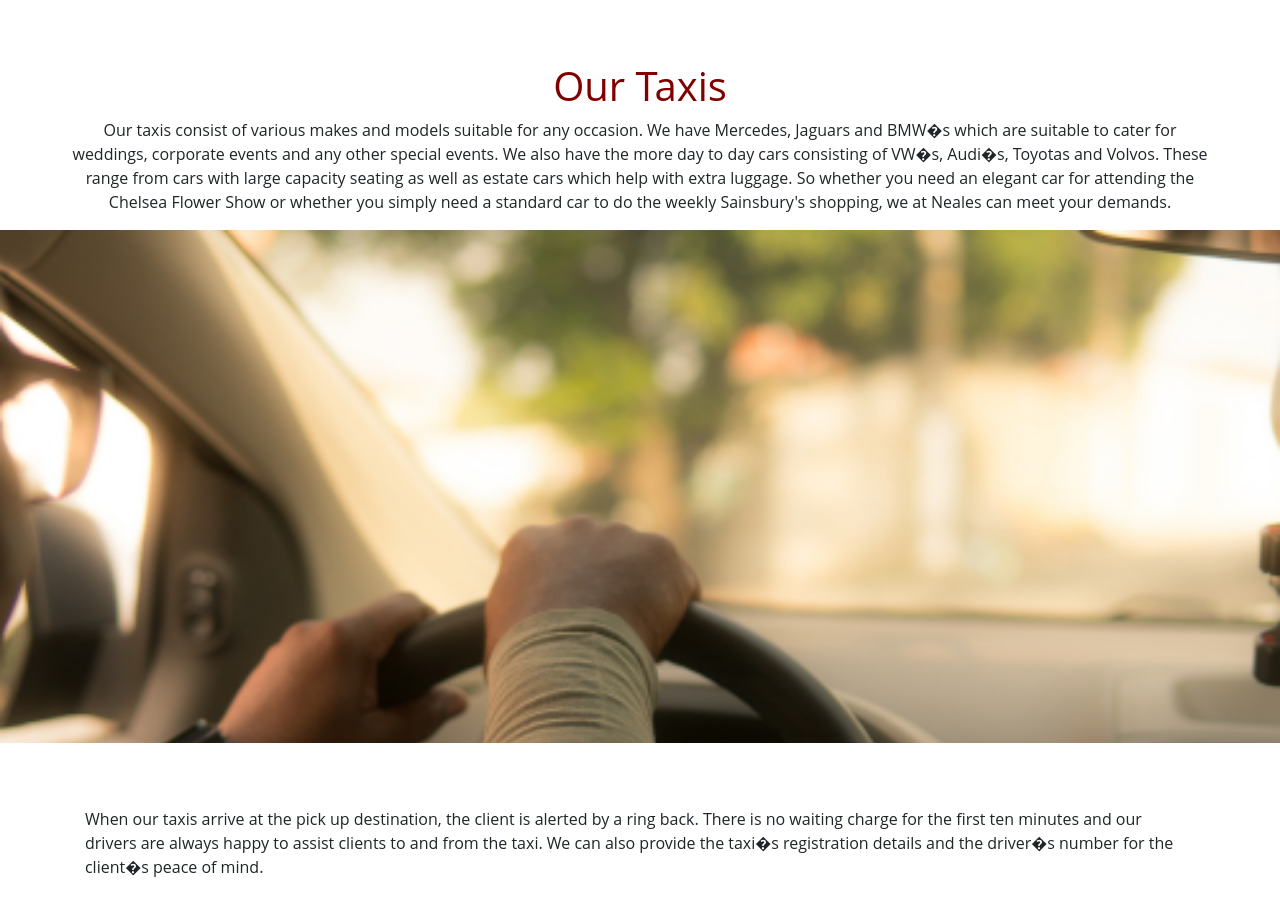
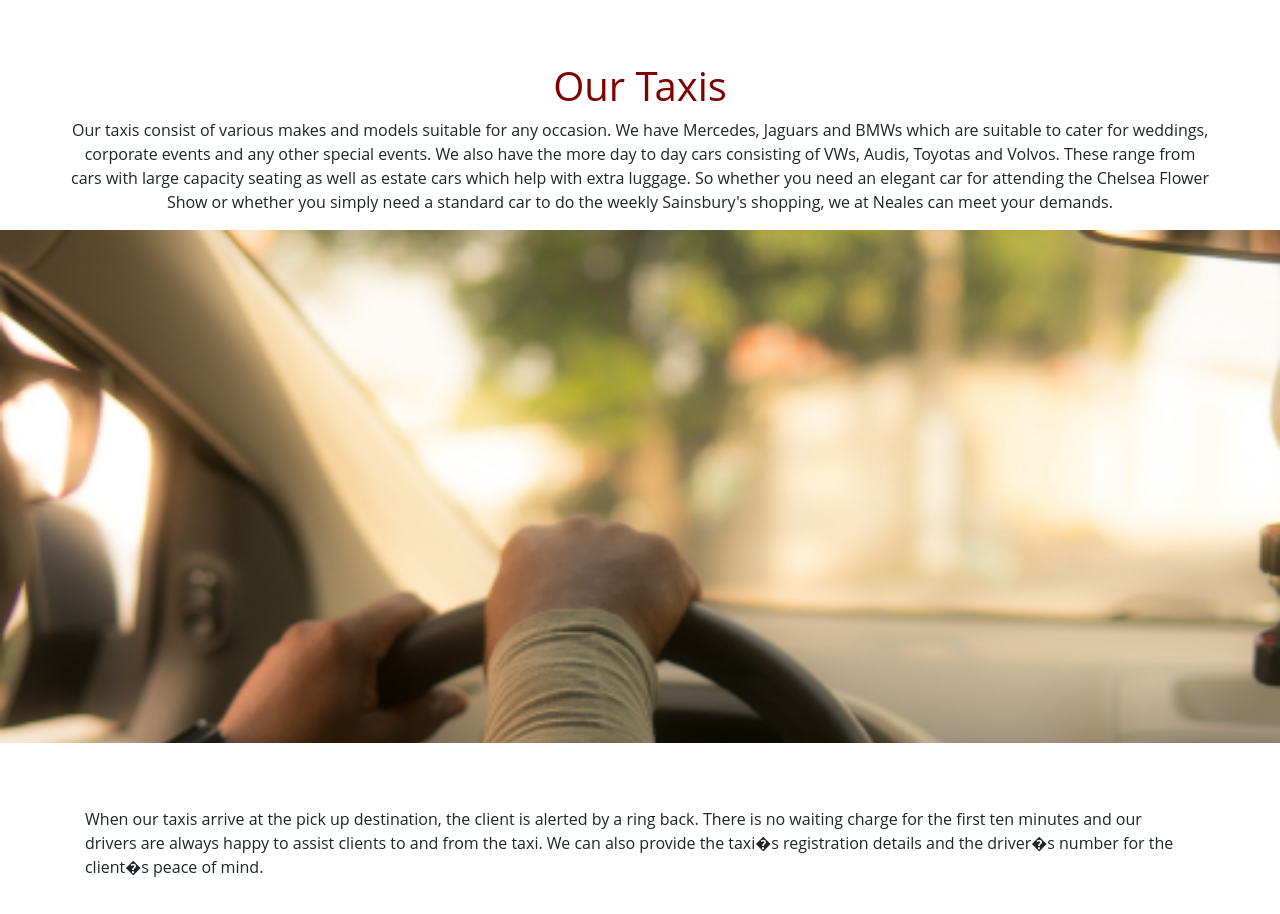
Before and after one commit to Hanfah/style1, a plain HTML site: page index.html in a window 1280 px wide. Shown: the part 1765-2679 px from the top of the page. Drawn offline with nearby package versions, Linux system fonts and the light colour scheme.

Commit message:
files updated

```diff
--- a/index.html
+++ b/index.html
@@ -99,7 +99,7 @@
       <div class="row">
         <div class="col-12-12">
           <h1>Our Taxis</h1>
-          <p>Our taxis consist of various makes and models suitable for any occasion. We have Mercedes, Jaguars and BMW�s which are suitable to cater for weddings, corporate events and any other special events. We also have the more day to day cars consisting of VW�s, Audi�s, Toyotas and Volvos. These range from cars with large capacity seating as well as estate cars which help with extra luggage. So whether you need an elegant car for attending the Chelsea Flower Show or whether you simply need a standard car to do the weekly Sainsbury's shopping, we at Neales can meet your demands.</p>
+          <p>Our taxis consist of various makes and models suitable for any occasion. We have Mercedes, Jaguars and BMWs which are suitable to cater for weddings, corporate events and any other special events. We also have the more day to day cars consisting of VWs, Audis, Toyotas and Volvos. These range from cars with large capacity seating as well as estate cars which help with extra luggage. So whether you need an elegant car for attending the Chelsea Flower Show or whether you simply need a standard car to do the weekly Sainsbury's shopping, we at Neales can meet your demands.</p>
         </div>
 
       </div>
```
